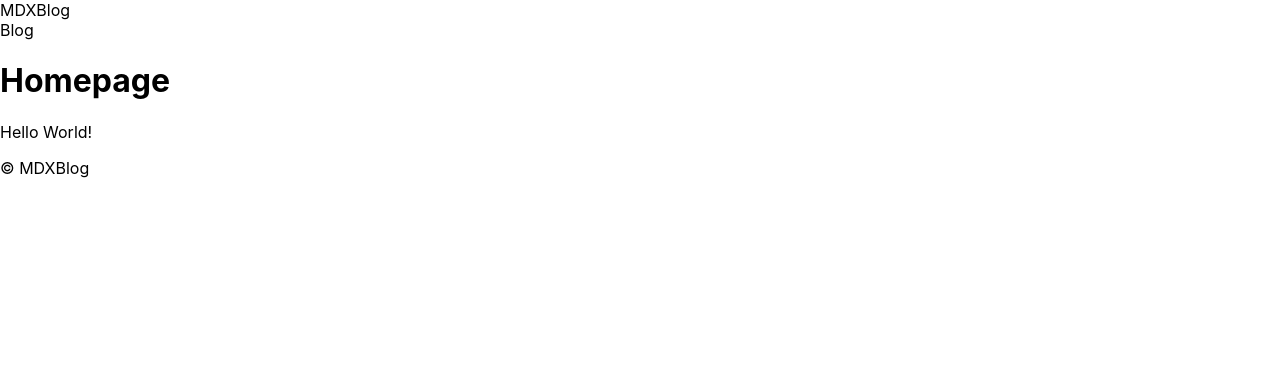
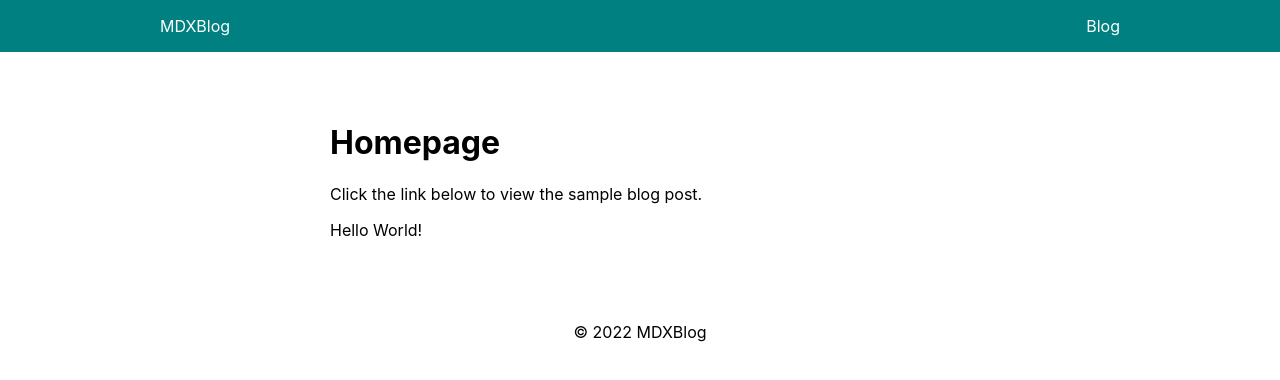
Before and after one commit to jsguerra/nextjs-mdx-boilerplate-starter, a Next.js app: page / in a window 1280 px wide. Shown: the top 380 px of the page. Built offline with nearby package versions, Linux system fonts and the light colour scheme.

Commit message:
file updated

```diff
--- a/src/components/layouts/Footer.jsx
+++ b/src/components/layouts/Footer.jsx
@@ -1,7 +1,12 @@
+import styles from '../../styles/Footer.module.css';
+
 export default function Footer() {
+  const date = new Date();
+  const year = date.getFullYear();
+
   return (
-    <footer>
-      <p>&copy; MDXBlog</p>
+    <footer className={styles.siteFooter}>
+      <p>&copy; {year} MDXBlog</p>
     </footer>
   );
 }
--- a/src/components/layouts/Header.jsx
+++ b/src/components/layouts/Header.jsx
@@ -1,13 +1,15 @@
 import Link from 'next/link';
+
+import styles from '../../styles/Header.module.css';
 
 export default function Header() {
   return (
-    <header>
-      <div>
+    <header className={styles.siteHeader}>
+      <div className={styles.maxWidthContainer}>
         <Link href={'/'}>
           <a>MDXBlog</a>
         </Link>
-        <nav>
+        <nav className={styles.siteNav}>
           <Link href={'/blog'}>
             <a>Blog</a>
           </Link>
--- a/src/pages/blog.jsx
+++ b/src/pages/blog.jsx
@@ -18,7 +18,7 @@ export default function Blog({ posts }) {
 
   return (
     <>
-      <div className={styles.articleList}>
+      <div className="container">
         <p className={styles.desc}>Newly Published</p>
         {filteredPosts.map((post, index) => (
           <Link key={index} href={`/posts/${post.slug}`}>
--- a/src/pages/index.jsx
+++ b/src/pages/index.jsx
@@ -7,10 +7,13 @@ import styles from '../styles/Home.module.css';
 export default function Home() {
   return (
     <>
-      <h1>Homepage</h1>
-      <Link href={'/posts/hello-world'}>
-        <a>Hello World!</a>
-      </Link>
+      <div className="container">
+        <h1>Homepage</h1>
+        <p>Click the link below to view the sample blog post.</p>
+        <Link href={'/posts/hello-world'}>
+          <a>Hello World!</a>
+        </Link>
+      </div>
     </>
   );
 }
--- a/src/utils/utils.js
+++ b/src/utils/utils.js
@@ -15,6 +15,7 @@ export const getPosts = (pageIndex) => {
         path.join(process.cwd(), 'src/pages', 'posts', file.name),
         'utf-8',
       );
+
       const { data, content } = matter(fileContent);
       const slug = file.name.replace(/.mdx$/, '');
 
```
Also changed, not shown: src/pages/posts/hello-world.mdx (+11 -1 lines).
